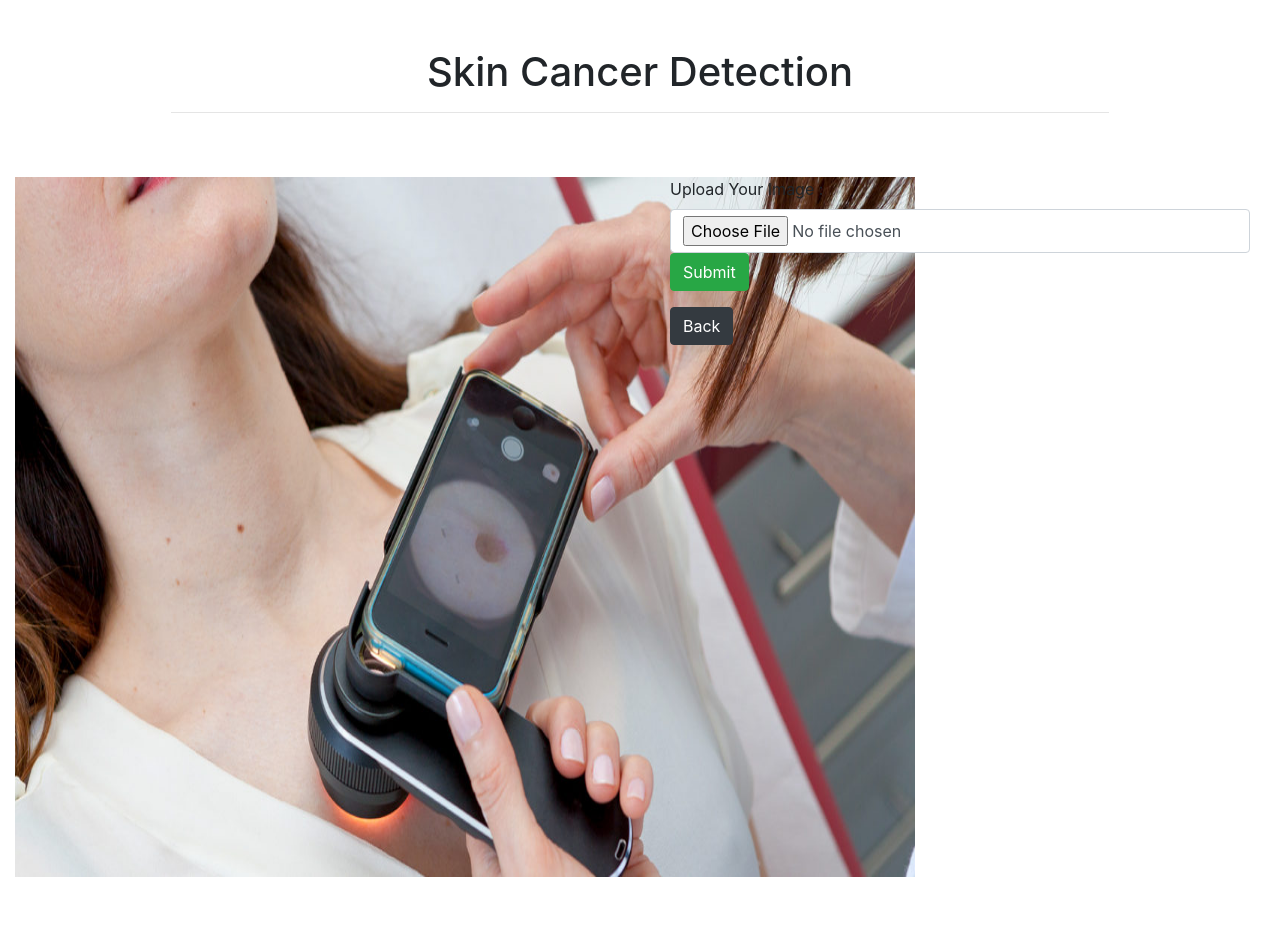
After one commit to FraidoonOmarzai/Physician.Ai, a Flask app: page /skin in a window 1280 px wide. The commit adds this page. Run offline with Flask 2, Linux system fonts and the light colour scheme; some libraries are stand-ins or nearby versions.

Commit message:
skin cancer and ocular disease project added

```diff
--- a/app.py
+++ b/app.py
@@ -271,7 +271,6 @@ def predict_label(img_path):
 	pred = model.predict(img)
 	return pred[0]
 
-# routes
 @app.route("/lung")
 def lung():
 	return render_template("lung.html")
@@ -292,5 +291,74 @@ def get_output():
 	return render_template("lung.html", prediction = dic[p], img_path = img_path)
 
 
+# Ocular disease
+def predict_label1(img_path):
+	model = load_model("Trained Model/ocular/model.h5")
+
+	img = cv2.imread(img_path)
+	img = Image.fromarray(img)
+	img = img.resize((224, 224))
+	img = np.array(img)
+	img = np.expand_dims(img, axis=0)
+
+	pred = model.predict(img)
+	return pred[0]
+
+
+@app.route("/ocular")
+def ocular():
+	return render_template("ocular.html")
+
+
+@app.route("/predictOcular", methods = ['GET', 'POST'])
+def predictOcular():
+	dic ={ 0:"No chance of disease", 1:"chance Of Ocular disease!"}
+
+	if request.method == 'POST':
+		img = request.files['my_image']
+
+		img_path = "static/ocular images/" + img.filename
+		img.save(img_path)
+
+		p = predict_label1(img_path)
+		print(round(p[0]))
+
+	return render_template("ocular.html", prediction = dic[round(p[0])], img_path = img_path)
+
+
+# Skin cancer
+def predict_label2(img_path):
+	model = load_model("Trained Model/skin cancer/skin_model.h5")
+
+	img = cv2.imread(img_path)
+	img = Image.fromarray(img)
+	img = img.resize((224, 224))
+	img = np.array(img)
+	img = np.expand_dims(img, axis=0)
+
+	pred = model.predict(img)
+	return pred[0]
+
+
+@app.route("/skin")
+def skin():
+	return render_template("skin.html")
+
+
+@app.route("/predictSkinC", methods = ['GET', 'POST'])
+def predictSkinC():
+	dic ={ 0:"Benign", 1:"Malignant!"}
+
+	if request.method == 'POST':
+		img = request.files['my_image']
+
+		img_path = "static/skin images/" + img.filename
+		img.save(img_path)
+
+		p = predict_label2(img_path)[0]
+		print(np.round(p))
+
+	return render_template("skin.html", prediction = dic[np.round(p)], img_path = img_path)
+
 if __name__ == "__main__":
     app.run(debug=True)
--- a/static/css/main.css
+++ b/static/css/main.css
@@ -14,7 +14,7 @@ body {
 }
 
 .nav-link{
-  font-size: 20px;
+  font-size: 15px;
 }
 
 .carousel {
--- /dev/null
+++ b/templates/skin.html
@@ -0,0 +1,44 @@
+<html lang="en">
+
+<head>
+   <meta charset="UTF-8">
+   <meta name="viewport" content="width=device-width, initial-scale=1.0">
+   <meta http-equiv="X-UA-Compatible" content="ie=edge">
+   <title>Skin Cancer</title>
+   <link href="https://cdn.bootcss.com/bootstrap/4.0.0/css/bootstrap.min.css" rel="stylesheet">
+   <script src="https://ajax.googleapis.com/ajax/libs/jquery/3.5.1/jquery.min.js"></script>
+   <script src="https://maxcdn.bootstrapcdn.com/bootstrap/3.4.1/js/bootstrap.min.js"></script>
+
+</head>
+
+<body>
+
+   <div id="intro" class="container-fluid view ">
+      <h1 class="text-center text-capitalize pt-5">Skin Cancer Detection</h1>
+      <hr class="w-75 mx-auto pt-5">
+      <div class="row mb-5">
+         <div class="col-lg-6 col-md-6 col-12 my-auto">
+            <img src="/static/images/skin-cancer.jpg" width="900" height="700" class="float-left">
+         </div>
+         <div class="col-lg-6 col-md-6 col-12">
+
+           <div class="container">
+             <form class="form-horizontal" action="/predictSkinC" method="post" enctype="multipart/form-data">
+
+                <label class="upload-labe" for="imageUpload">Upload Your Image :</label>
+                <input type="file" class="form-control"  name="my_image" id="imageUpload">
+
+                <button type="submit" class="btn btn-success">Submit</button>
+
+           </form>
+             {% if prediction  %}
+             <img src="{{img_path}}" height="400px" width="400px">
+             <h2> Prediction : <i> {{prediction}} </i></h2>
+             {% endif %}
+             <a class="btn btn-dark pb" href="/" role="button">Back</a>
+           </div>
+         </div>
+      </div>
+   </div>
+</body>
+</html>
```
Also changed, not shown: templates/main.html (+7 -1 lines), templates/ocular.html (added, +44 -0 lines), README.md, static/images/eye.png (added), static/images/skin-cancer.jpg (added), static/ocular images/C .jpg (added), static/ocular images/['N'].jpg (added), static/skin images/benign.png (added), static/skin images/malignant.png (added), static/skin images/malignant1.png (added), 6 other files.
